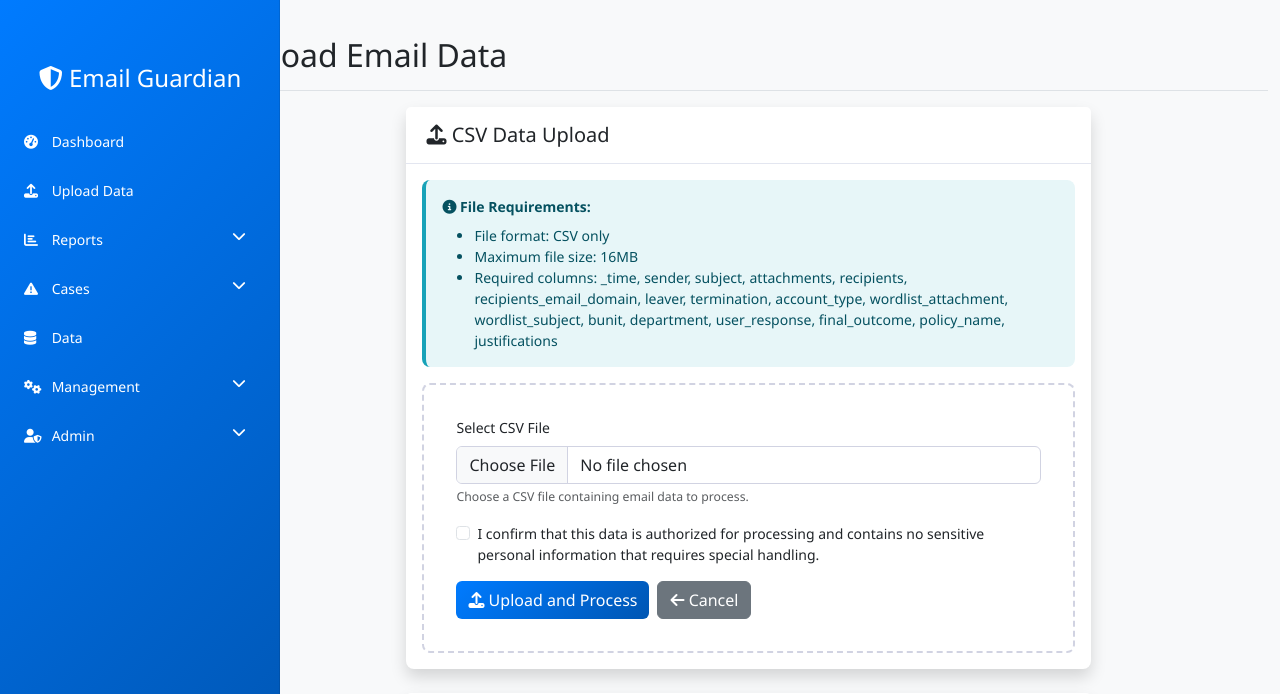
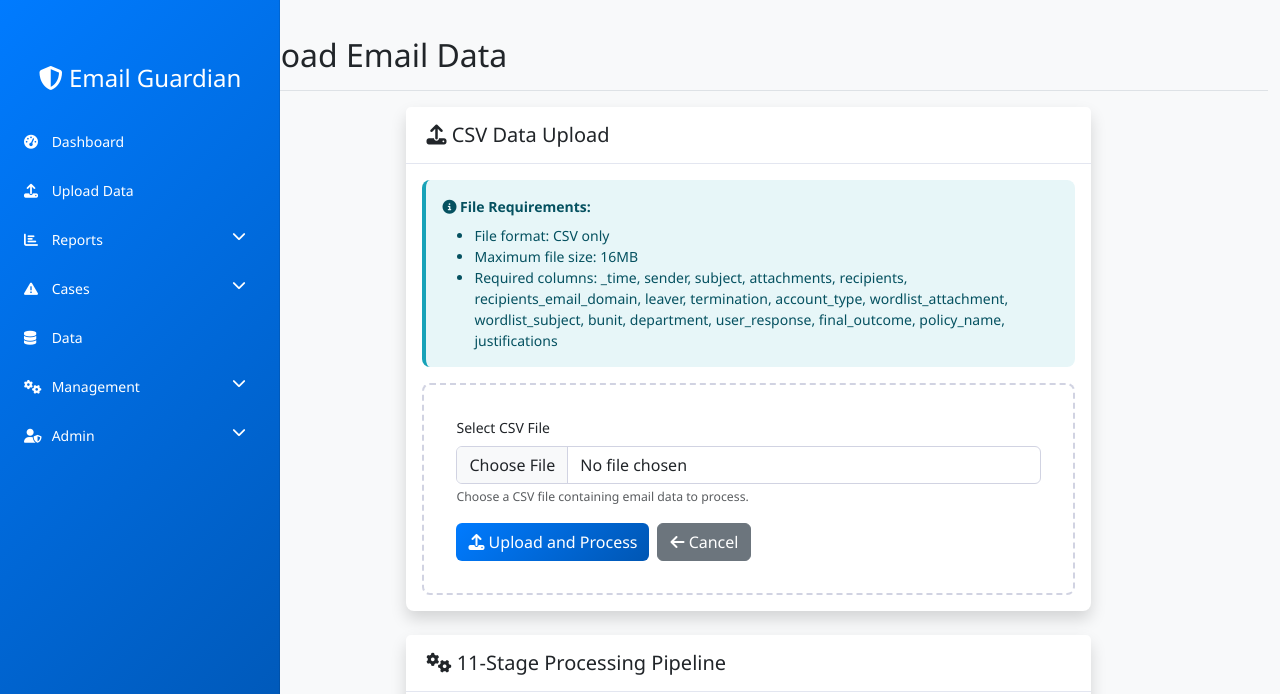
Before and after one commit to Rudolph001/EG_v1, a Flask app: page /upload in a window 1280 px wide. Shown: the top 694 px of the page. Run offline with Flask 3, Linux system fonts and the light colour scheme; some libraries are stand-ins or nearby versions.

Commit message:
Assistant checkpoint: Remove confirmation checkbox from upload form
Assistant generated file changes:
- templates/upload.html: Remove confirmation checkbox from upload form

---

User prompt:

you can remove this from the upload data dashboard :

I confirm that this data is authorized for processing and contains no sensitive personal information that requires special handling.

Replit-Commit-Author: Assistant
Replit-Commit-Session-Id: a8e562fa-8c5e-4635-84ce-517ebf79bdc9

```diff
--- a/templates/upload.html
+++ b/templates/upload.html
@@ -29,14 +29,7 @@
                         <div class="form-text">Choose a CSV file containing email data to process.</div>
                     </div>
 
-                    <div class="mb-3">
-                        <div class="form-check">
-                            <input class="form-check-input" type="checkbox" id="confirmProcessing" required>
-                            <label class="form-check-label" for="confirmProcessing">
-                                I confirm that this data is authorized for processing and contains no sensitive personal information that requires special handling.
-                            </label>
-                        </div>
-                    </div>
+
 
                     <div class="d-flex gap-2">
                         <button type="submit" class="btn btn-primary" id="uploadBtn">
```
